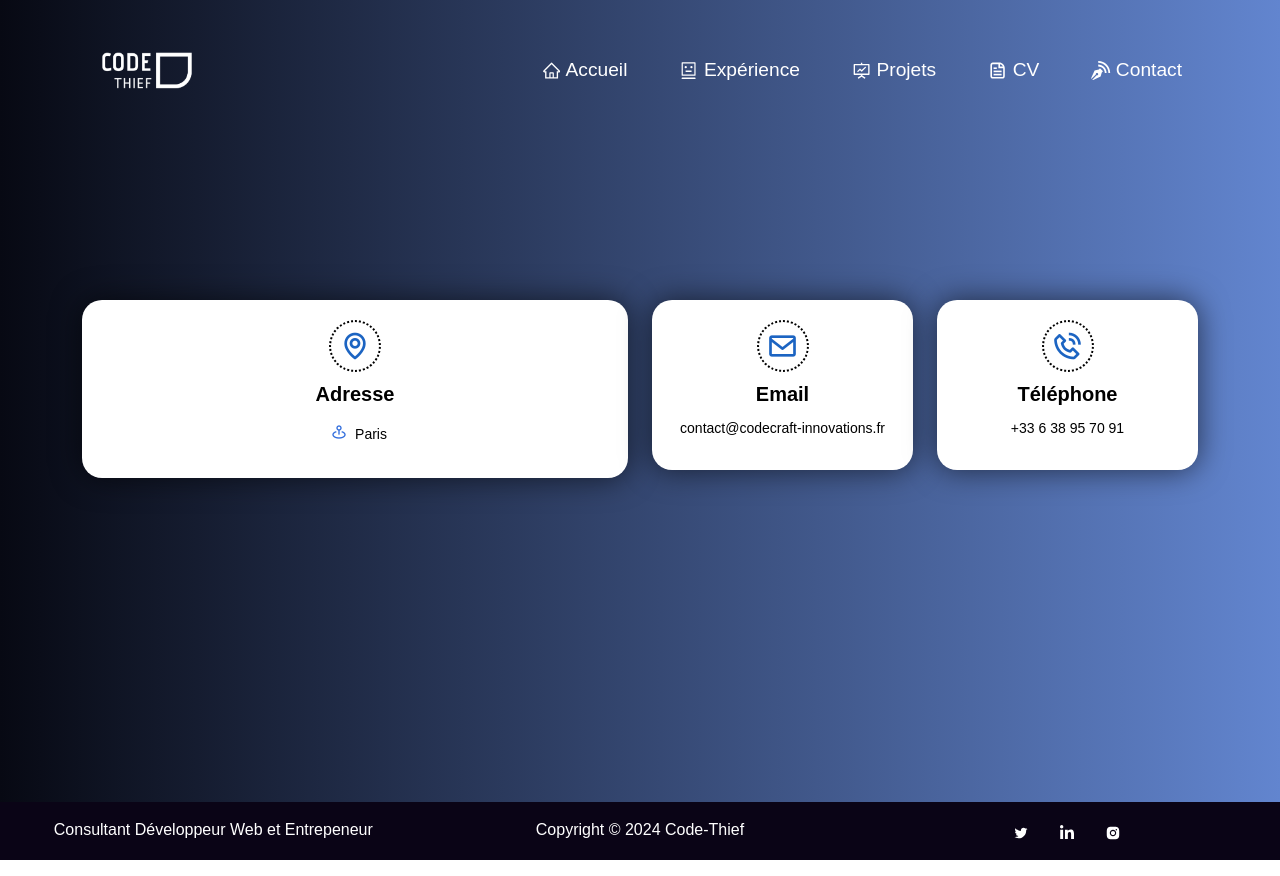
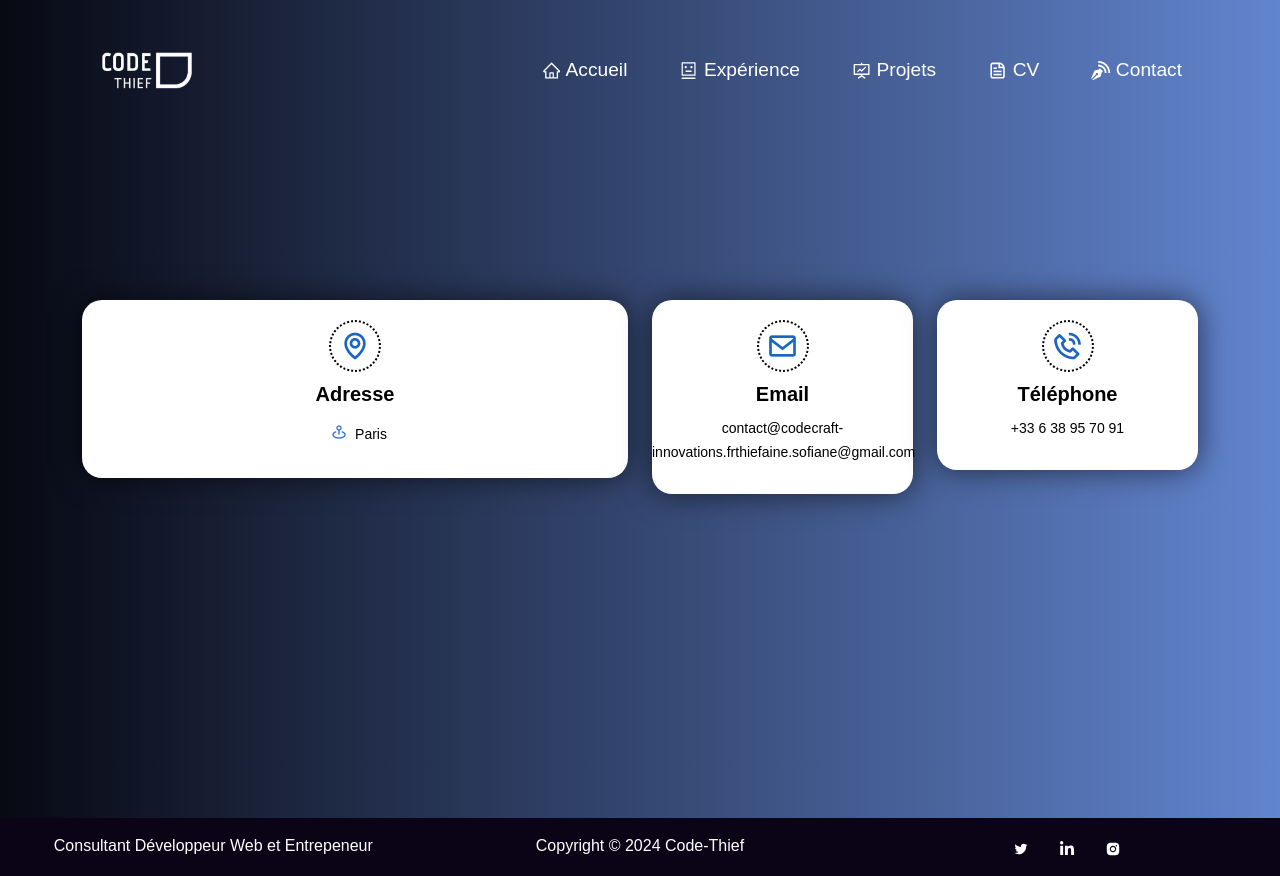
Before and after one commit to Thiefaine09/react-deploy, a React (Create React App) app: page /contact in a window 1280 px wide. Built offline with nearby package versions, Linux system fonts and the light colour scheme.

Commit message:
build react site

```diff
--- a/src/components/Contact/ContactSection.js
+++ b/src/components/Contact/ContactSection.js
@@ -29,6 +29,7 @@ const ContactSection = () => {
                                 <a href="mailto:contact@codecraft-innovations.fr">
                                     contact@codecraft-innovations.fr
                                 </a>
+                                thiefaine.sofiane@gmail.com
                             </p>
                         </div>
                     </div>
```
